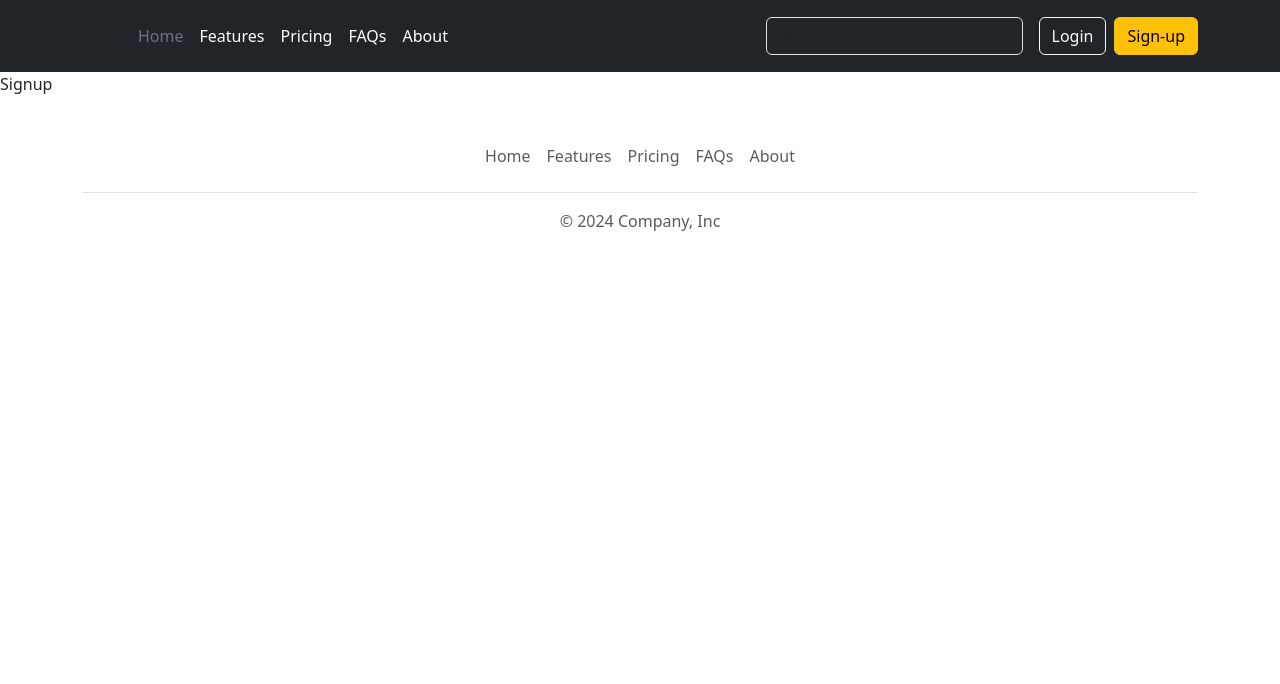
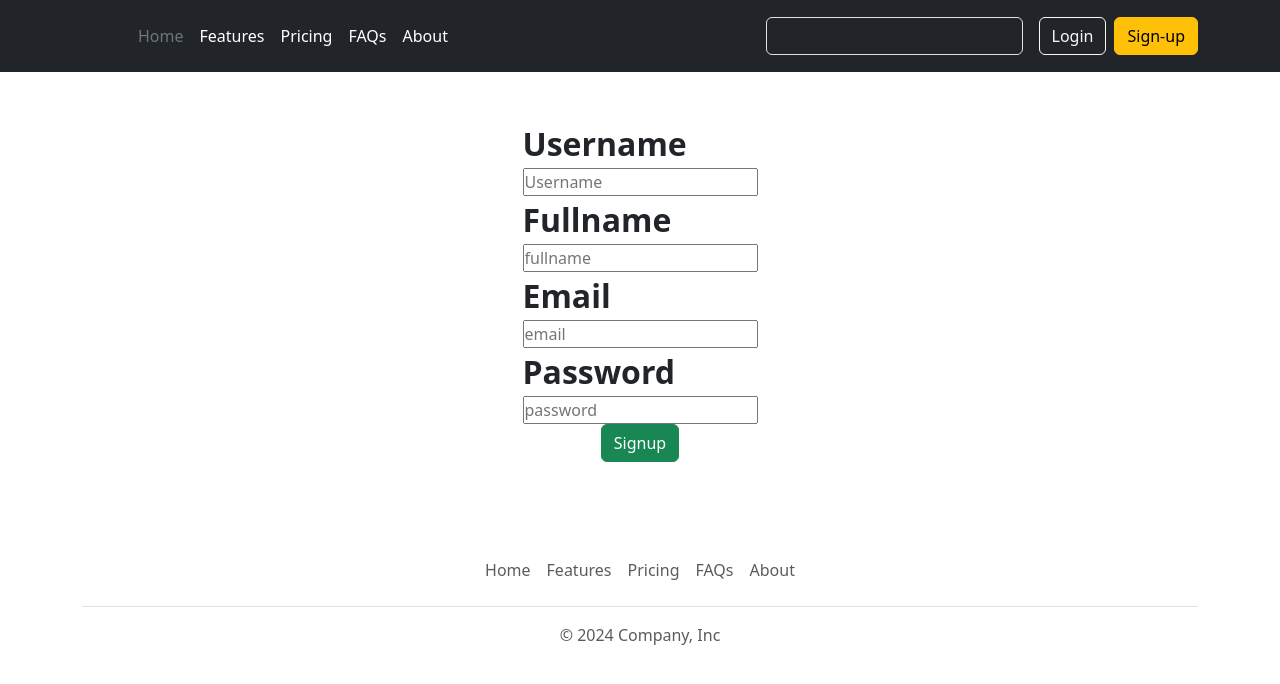
Before and after one commit to HariKalyan99/crud_, a React (Vite) app: page /dashboard in a window 1280 px wide. Shown: the top 684 px of the page. Built offline with nearby package versions, Linux system fonts and the light colour scheme; no server answers.

Commit message:
user authentication

```diff
--- a/src/components/Authenticate/Login.jsx
+++ b/src/components/Authenticate/Login.jsx
@@ -1,8 +1,22 @@
-import React from 'react'
+import React, { useRef } from 'react'
 
 const Login = () => {
+    const refUsername = useRef("")
+    const refPassword = useRef("")
+    const handleSubmit = (e) => {
+        e.preventDefault();
+    }
   return (
-    <div>Login</div>
+    <div className='h-100 w-100 d-flex justify-content-center'>
+        <form onSubmit={(e) => handleSubmit(e)} className='w-100 h-100 d-flex flex-column justify-content-center align-items-center m-5'>
+            <label id='username'><span className='fw-bold fs-2'>Username</span></label>
+            <input type="text" placeholder='Username' ref={refUsername} required/>
+
+            <label id='password'><span className='fw-bold fs-2'>Password</span></label>
+            <input type="text" placeholder='password' ref={refPassword} required/>
+
+        </form>
+    </div>
   )
 }
 
--- a/src/components/Authenticate/Signup.jsx
+++ b/src/components/Authenticate/Signup.jsx
@@ -1,9 +1,78 @@
-import React from 'react'
+import React, { useContext, useRef } from "react";
+import { blogStore } from "../../store/Blogstore";
 
 const Signup = () => {
+
+
+const {signUp} = useContext(blogStore)
+  const refUsername = useRef("");
+  const refFullname = useRef("");
+  const refEmail = useRef("");
+  const refPassword = useRef("");
+  const handleSubmit = (e) => {
+    e.preventDefault();
+    const Username = refUsername.current.value;
+const Fullname = refFullname.current.value;
+const Email = refEmail.current.value;
+const Password = refPassword.current.value;
+    signUp({username: Username, fullname: Fullname, email: Email, password: Password})
+//     refUsername.current.value = ""
+// refFullname.current.value = ""
+// refEmail.current.value = ""
+// refPassword.current.value = ""
+  };
   return (
-    <div>Signup</div>
-  )
-}
+    <div className="h-100 w-100 d-flex justify-content-center">
+      <form
+        onSubmit={(e) => handleSubmit(e)}
+        className="w-100 h-100 d-flex flex-column justify-content-center align-items-center m-5"
+      >
+        <div className="d-flex flex-column">
+          <label id="username">
+            <span className="fw-bold fs-2">Username</span>
+          </label>
+          <input
+            type="text"
+            placeholder="Username"
+            ref={refUsername}
+            required
+          />
+        </div>
+        <div className="d-flex flex-column">
+          <label id="fullname">
+            <span className="fw-bold fs-2">Fullname</span>
+          </label>
+          <input
+            type="text"
+            placeholder="fullname"
+            ref={refFullname}
+            required
+          />
+        </div>
 
-export default Signup
+        <div className="d-flex flex-column">
+          <label id="email">
+            <span className="fw-bold fs-2">Email</span>
+          </label>
+          <input type="email" placeholder="email" ref={refEmail} required />
+        </div>
+
+        <div className="d-flex flex-column">
+          <label id="password">
+            <span className="fw-bold fs-2">Password</span>
+          </label>
+          <input
+            type="text"
+            placeholder="password"
+            ref={refPassword}
+            required
+          />
+        </div>
+
+        <button type="submit" className="btn btn-success">Signup</button>
+      </form>
+    </div>
+  );
+};
+
+export default Signup;
--- a/src/routes/App.jsx
+++ b/src/routes/App.jsx
@@ -7,6 +7,7 @@ import Auth from "../components/Authenticate/Auth";
 
 function App() {
   const jwt = document.cookie;
+
 
   return (
     <BlogstoreProvider>
--- a/src/store/Blogstore.jsx
+++ b/src/store/Blogstore.jsx
@@ -10,7 +10,9 @@ export const blogStore = createContext({
     sideDisplay: () => {},
     authenticate: () => {},
     getAuthenticate: "",
-    side: ""
+    side: "",
+    signUp: () => {},
+    login: () => {}
   });
 
   function pureReducerFn(currentState, action){
@@ -38,6 +40,8 @@ export const blogStore = createContext({
     const [getNewPosts, setNewPosts] = useState("");
     const [getEditPosts, setEditPosts] = useState("");
     const [getEditId, setEditId] = useState("");
+    const [getSignUp, setSignUp] = useState("");
+    const [getLogin, setLogin] = useState("");
     const navigate = useNavigate();
 
     useEffect(() => {
@@ -150,6 +154,24 @@ export const blogStore = createContext({
       }
     }, [getEditId]);
 
+    useEffect(() => {
+      const addUser = async(user) => {
+        try {
+          await axios.post('http://127.0.0.1:8081/api/auth/signup', {
+            ...user
+          })
+          authenticate("login")
+          navigate("/login");
+        } catch (error) {
+          console.log("Error in addUser useEffect", error)
+        }
+      }
+
+      if(getSignUp.fullname?.length){
+        addUser(getSignUp)
+      }
+    }, [getSignUp])
+
     const sideDisplay = (val) => {
       setSide(val);
     };
@@ -183,8 +205,17 @@ export const blogStore = createContext({
     }
 
 
+    const signUp = (user) => {
+      setSignUp(user);
+    }
+
+    const login = (user) => {
+      setLogin(user)
+    }
+
+
     return (
-      <blogStore.Provider value={{ postList,authenticate, getAuthenticate,sideDisplay, addPost, deletePost, editPost, side }}>
+      <blogStore.Provider value={{ postList,authenticate, getAuthenticate,sideDisplay, addPost, deletePost, editPost, side, signUp,login }}>
         {children}
       </blogStore.Provider>
     )
```
